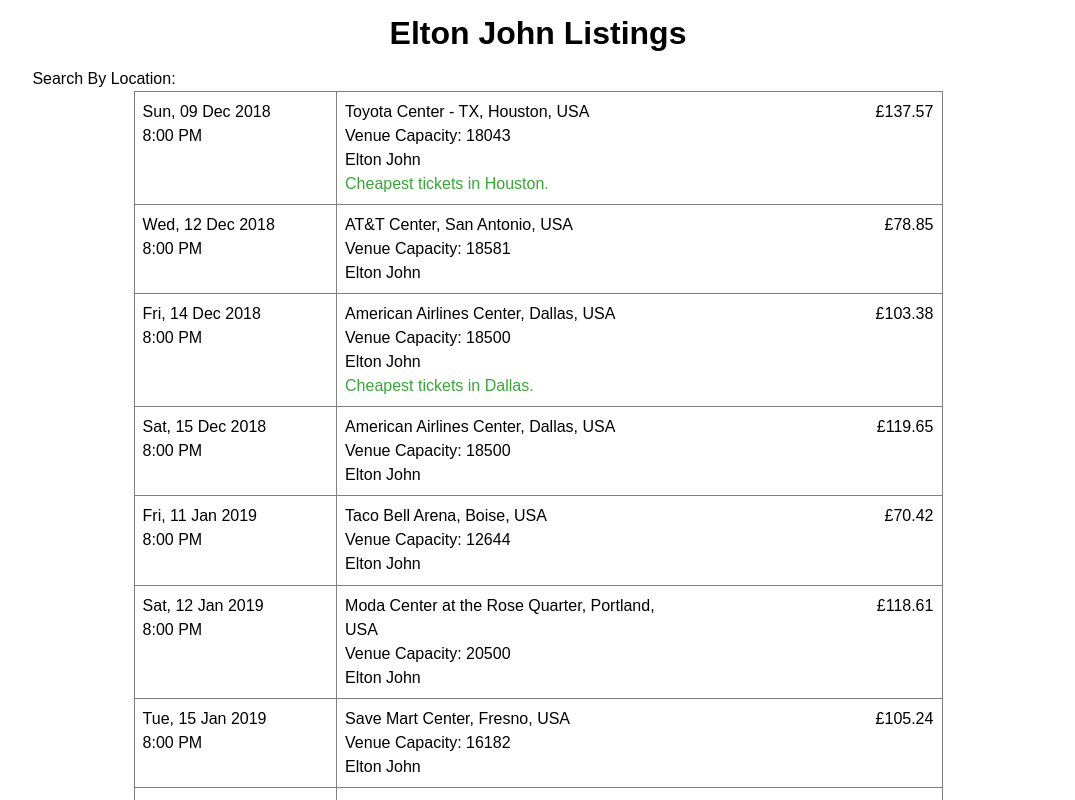
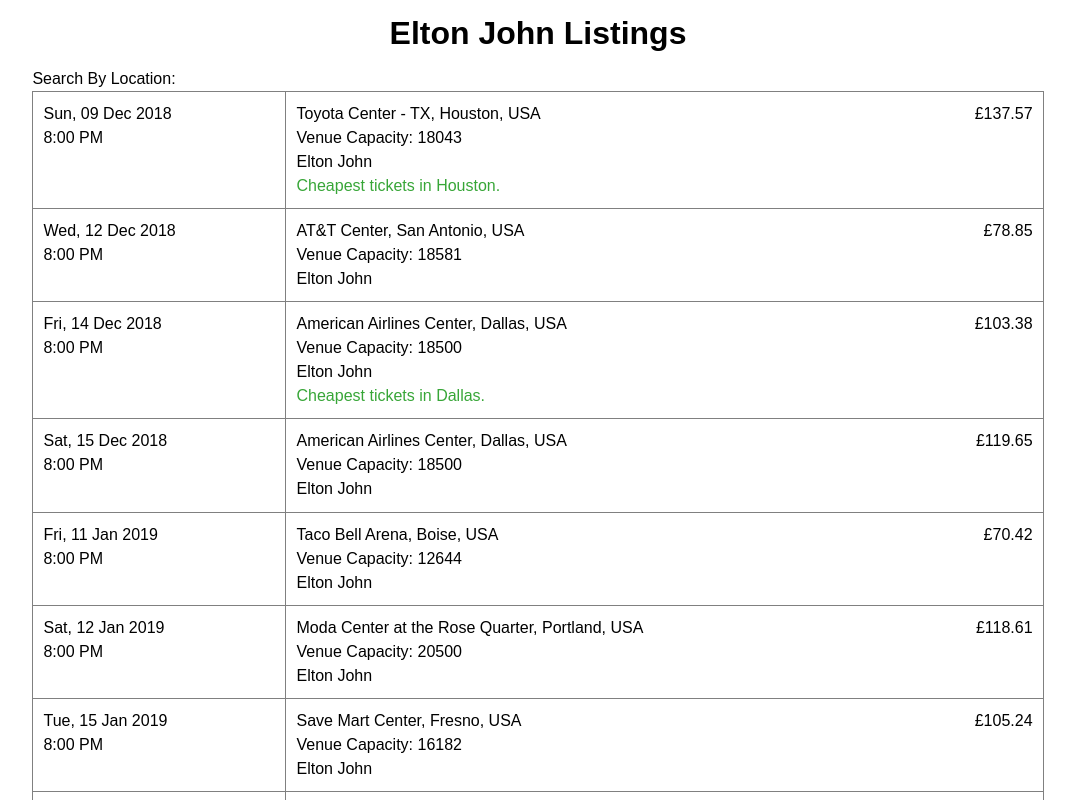
Before and after one commit to AndrewK09/event-listings, a React app: page / in a window 1280 px wide. Shown: the top 800 px of the page, without its empty margins (102-1177 px from the left). Built offline with nearby package versions, Linux system fonts and the light colour scheme; the HTML template or start-up script is replaced by a standard one.

Commit message:
Remove padding and font styling to app.css

```diff
--- a/client/src/features/eventList_pt1/EventList.css
+++ b/client/src/features/eventList_pt1/EventList.css
@@ -1,7 +1,6 @@
 .container {
   display: flex;
   flex-direction: column;
-  padding: 0 10%;
 }
 
 .row {
@@ -9,7 +8,6 @@
   flex-direction: row;
   border: 1px solid gray;
   border-bottom-width: 0;
-  font: 1em/150% Arial, Helvetica, sans-serif;
 }
 
 .row:last-child {
```
